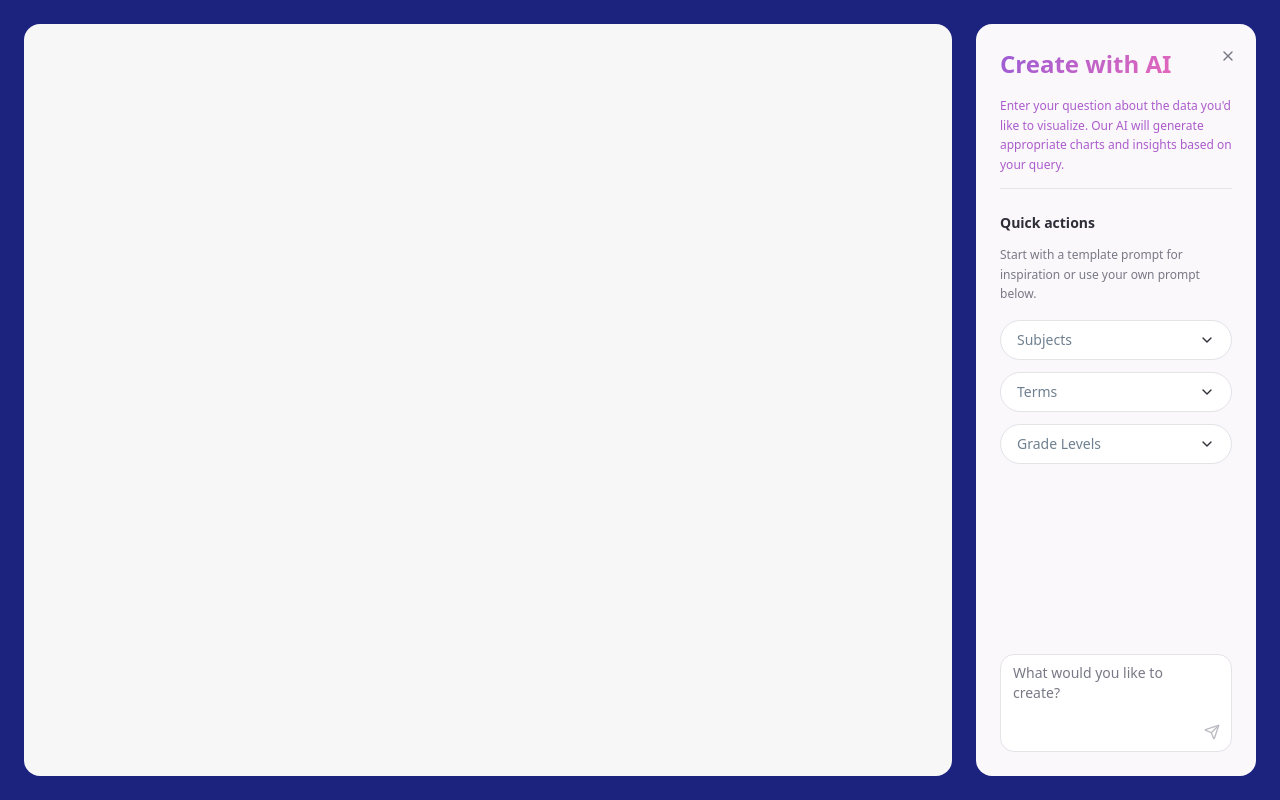
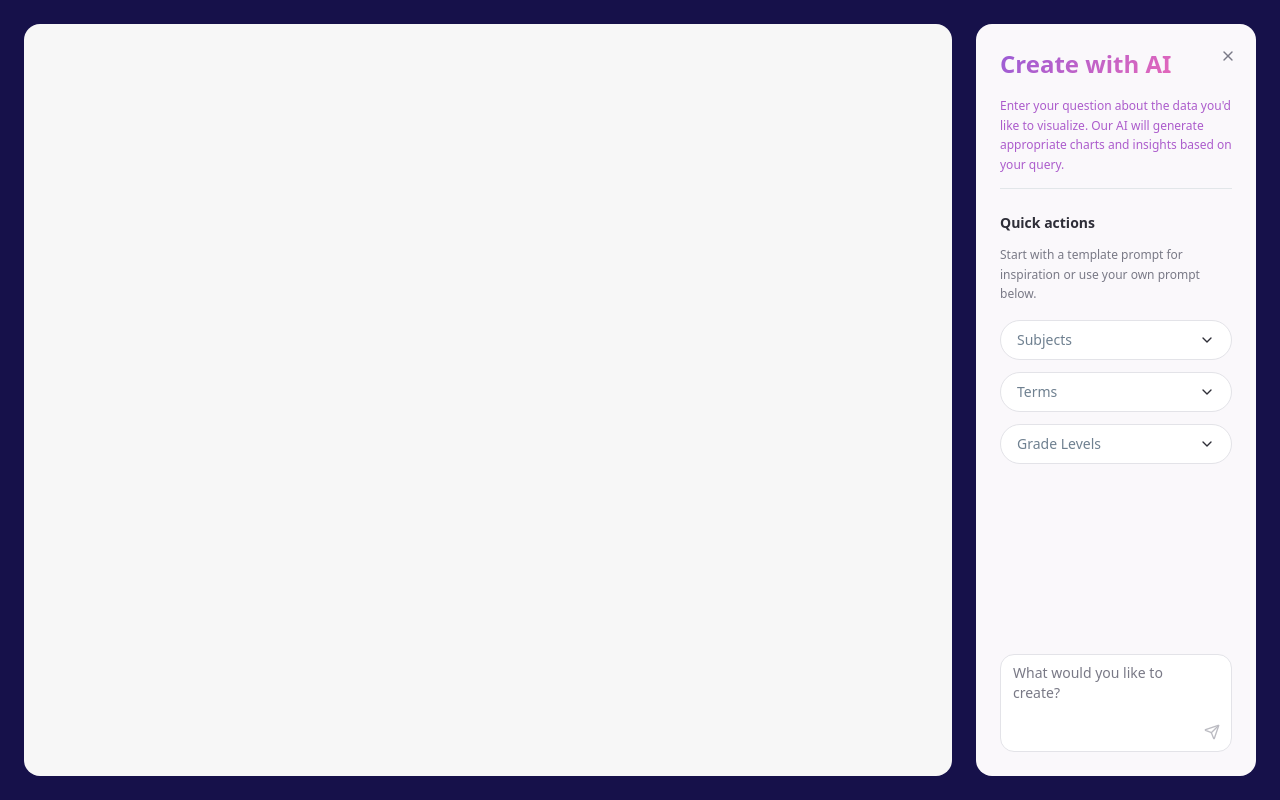
Before and after one commit to adarshsub/prompt-to-dashboard, a React (Vite) app: page / in a window 1280 px wide. Built offline with nearby package versions, Linux system fonts and the light colour scheme; the HTML template or start-up script is replaced by a standard one.

Commit message:
Update background color

```diff
--- a/src/index.css
+++ b/src/index.css
@@ -8,7 +8,7 @@ All colors MUST be HSL.
 
 @layer base {
   :root {
-    --background: 235 65% 30%;
+    --background: 245 62% 18%;
     --foreground: 0 0% 100%;
 
     --card: 0 0% 100%;
```
